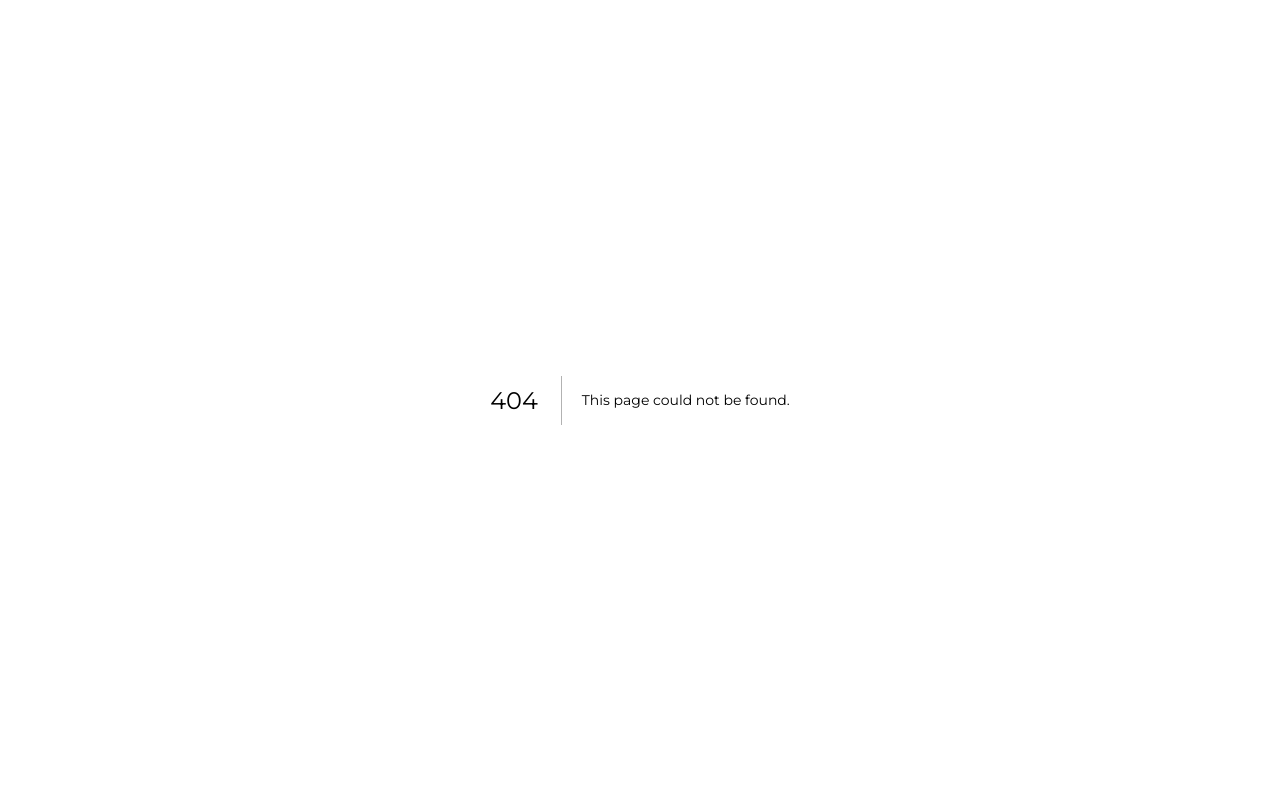
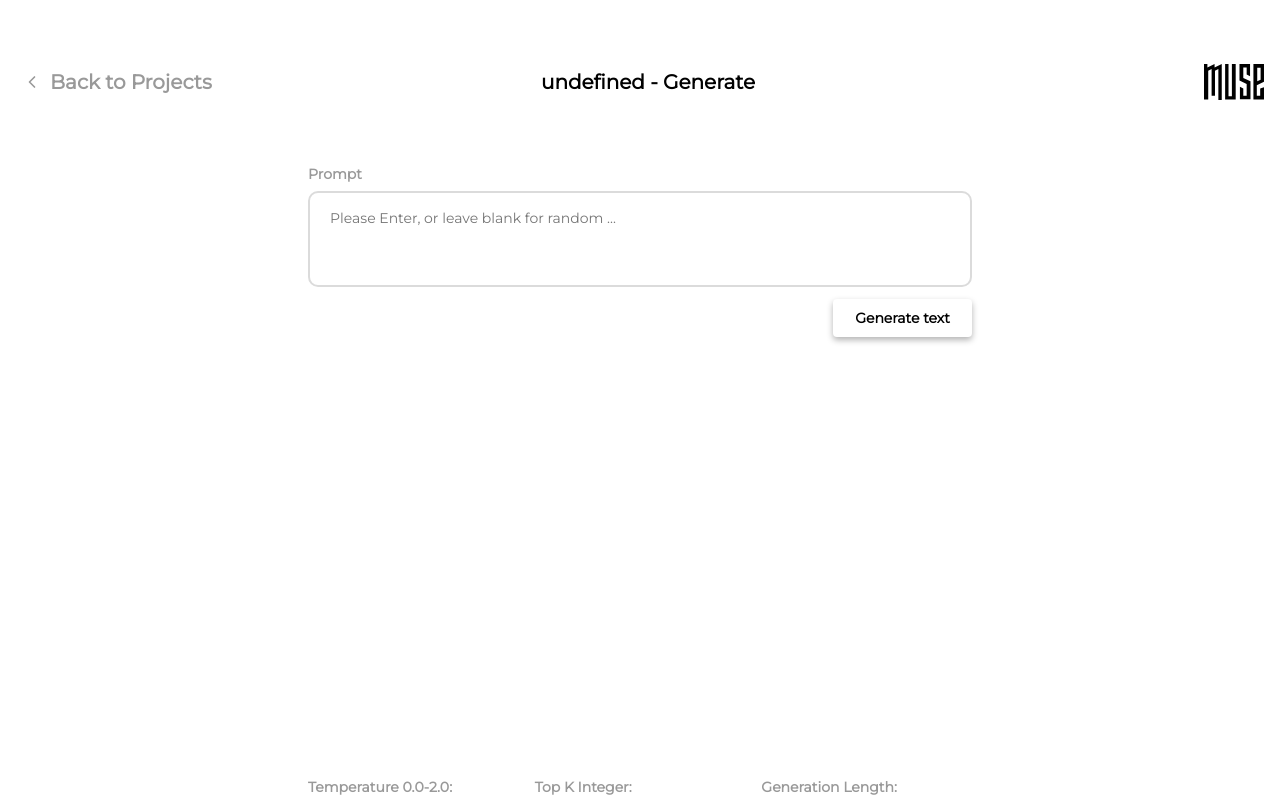
Before and after one commit to commotum/brand-engines, a Next.js app in the folder frontend/: page /generate in a window 1280 px wide. Before the commit this address had no page. Built offline with nearby package versions, Linux system fonts and the light colour scheme.

Commit message:
Add the generation screen

```diff
--- /dev/null
+++ b/frontend/pages/generate.tsx
@@ -0,0 +1,133 @@
+import { NextPage } from 'next'
+import React from 'react'
+import styled, { css } from 'styled-components'
+import { useRouter } from 'next/router'
+import { Form, Formik } from 'formik'
+import { number, object, string } from 'yup'
+
+import { TopPanel } from '../components/TopPanel'
+import { useGenerate } from '../utils/hooks/useGenerate'
+import { InputField } from '../components/InputField'
+import { Input } from '../components/Input'
+import { Throbber } from '../components/Throbber'
+import { Button } from '../components/common/Button'
+
+const Wrap = styled.div`
+  width: 100%;
+  height: 100%;
+  position: relative;
+  max-width: 85rem;
+  margin: 0 auto;
+  padding: 0 1rem;
+`
+
+const SForm = styled(Form)`
+  width: 100%;
+  display: flex;
+  flex-direction: column;
+  margin: 0 auto;
+  max-width: 41.5rem;
+  position: relative;
+`
+
+const BottomWrap = styled.div`
+  gap: 1rem;
+  display: flex;
+  align-items: center;
+  justify-content: center;
+`
+
+const SInputField = styled(InputField)`
+  width: 100%;
+
+  textarea {
+    width: 100%;
+    height: 6rem;
+  }
+`
+
+const Text = styled.textarea<{ visible: number }>(
+  ({ theme, visible }) => css`
+    resize: none;
+    visibility: ${visible ? 'visible' : 'hidden'};
+    font-size: ${theme.size.default};
+    color: ${theme.color.black};
+    text-align: left;
+    width: 100%;
+    height: 21.5rem;
+    overflow: auto;
+    border: 2px solid ${theme.color.gray};
+    border-radius: ${theme.radius.default};
+    margin: 3rem 0;
+  `,
+)
+
+const SButton = styled(Button)`
+  margin-top: 0.75rem;
+  align-self: flex-end;
+`
+
+const SCHEMA = object().shape({
+  text: string(),
+  temperature: number().max(2.0).min(0).required(),
+  topK: number().min(0).required(),
+  length: number().min(0).required(),
+})
+
+const INITIAL_VALUES = {
+  text: '',
+  temperature: 1.0,
+  topK: 0,
+  length: 50,
+}
+
+type Props = {}
+
+const Generate: NextPage<Props> = () => {
+  const {
+    query: { id, count },
+  } = useRouter()
+  const { data, isLoading, onGenerate } = useGenerate(
+    id as string,
+    count as string,
+  )
+
+  return (
+    <Wrap>
+      <TopPanel title={`${id} - Generate`} />
+      <Formik
+        initialValues={INITIAL_VALUES}
+        validateOnChange
+        validationSchema={SCHEMA}
+        onSubmit={onGenerate}
+      >
+        <SForm data-testid="generate">
+          <SInputField
+            label="Prompt"
+            name="text"
+            placeholder="Please Enter, or leave blank for random ..."
+          />
+          <SButton disabled={isLoading}>Generate text</SButton>
+          {isLoading && <Throbber centered />}
+          <Text
+            visible={Number(!isLoading && Boolean(data))}
+            value={data || ''}
+          />
+          <BottomWrap>
+            <Input
+              label="Temperature 0.0-2.0:"
+              name="temperature"
+              type="number"
+            />
+            <Input label="Top K Integer:" name="topK" type="number" />
+            <Input label="Generation Length:" name="length" type="number" />
+          </BottomWrap>
+        </SForm>
+      </Formik>
+    </Wrap>
+  )
+}
+
+Generate.displayName = 'Generate'
+
+export default Generate
--- /dev/null
+++ b/frontend/utils/hooks/useGenerate.ts
@@ -0,0 +1,35 @@
+import React from 'react'
+import { useRouter } from 'next/router'
+
+import { forkModel, generateModel, renameModel, trainModel } from '../calls'
+import { getTrainRoute } from '../constants'
+
+export function useGenerate(id: string, checkpoint?: string) {
+  const [data, setData] = React.useState<string | null>(null)
+  const [loading, setLoading] = React.useState(false)
+
+  const onGenerate = React.useCallback(
+    async ({ temperature, length, top_k, text }) => {
+      setLoading(true)
+      setData(
+        await generateModel(
+          id,
+          temperature,
+          top_k,
+          length,
+          text,
+          checkpoint,
+        ).finally(() => {
+          setLoading(false)
+        }),
+      )
+    },
+    [id, setData, checkpoint],
+  )
+
+  return {
+    data,
+    onGenerate,
+    isLoading: Boolean(loading),
+  }
+}
```
Also changed, not shown: frontend/pages/index.tsx (+7 -0 lines).
